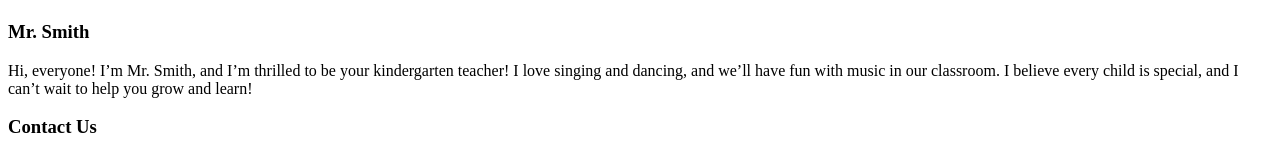
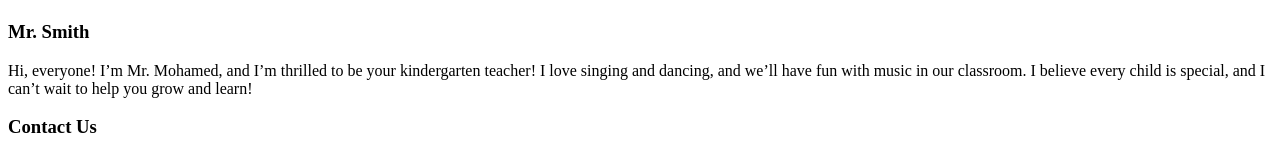
Before and after one commit to Noorr9/Assignment1, a plain HTML site: page index.html in a window 1280 px wide. Shown: the part 4739-4891 px from the top of the page. Drawn offline with Linux system fonts and the light colour scheme; files whose address does not match are found by name.

Commit message:
index.html changes

```diff
--- a/index.html
+++ b/index.html
@@ -97,7 +97,7 @@
         <p>Hello, Kids! I’m Ms. Sarah, and I’m looking forward to a fantastic year in kindergarten! I love drawing and painting, and my puppy Buddy loves to play. Every day is a new opportunity to learn and make great memories together!</p>
         <img src="MalePlaceHolder.jpeg">
         <h3> Mr. Smith</h3>
-        <p>Hi, everyone! I’m Mr. Smith, and I’m thrilled to be your kindergarten teacher! I love singing and dancing, and we’ll have fun with music in our classroom. I believe every child is special, and I can’t wait to help you grow and learn!</p>
+        <p>Hi, everyone! I’m Mr. Mohamed, and I’m thrilled to be your kindergarten teacher! I love singing and dancing, and we’ll have fun with music in our classroom. I believe every child is special, and I can’t wait to help you grow and learn!</p>
 
     </section>
     </main>
```
